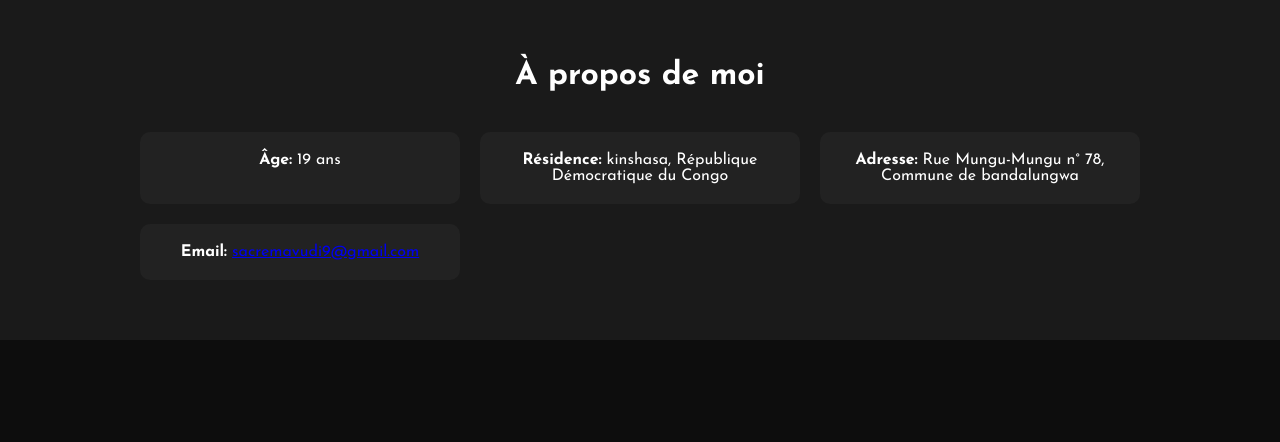
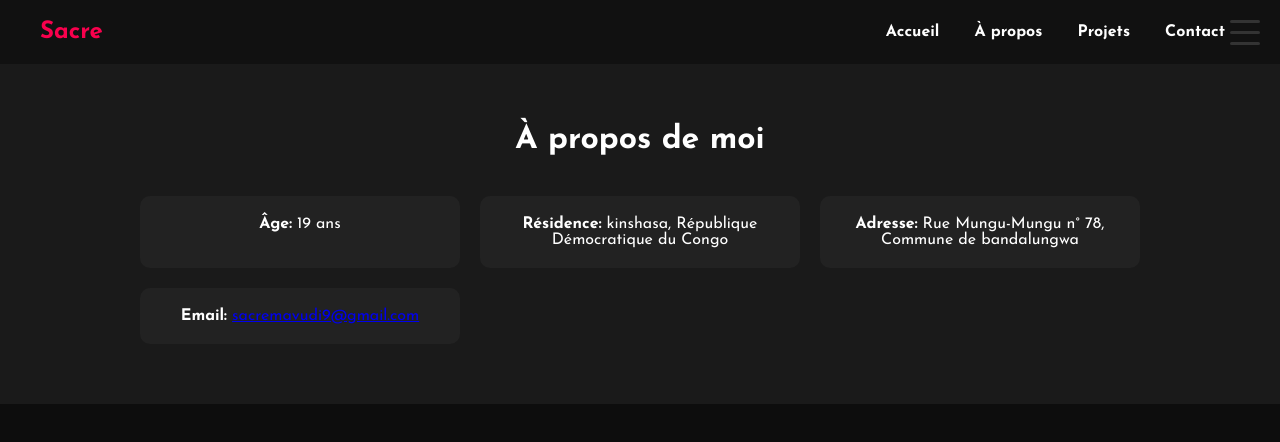
Before and after one commit to hackermanCA/mon_portfolio2, a plain HTML site: page apropos.html in a window 1280 px wide. Drawn offline with Linux system fonts and the light colour scheme.

Commit message:
modification rapide

```diff
--- a/apropos.html
+++ b/apropos.html
@@ -9,6 +9,30 @@
     </head>
 
 <body>
+
+    <div class="menu-burger" id="menuBurger">
+        <div></div>
+        <div></div>
+        <div></div>
+
+    </div>
+    <div class="menu" id="menu">
+        <a href="apropos.html">À propos</a>
+        <a href="#contact">Me contacter</a>
+        <a href="#telecharger">Télécharger</a>
+
+    </div>
+    <header>
+        <h1>Sacre</h1>
+        <nav>
+            <a href="#accueil">Accueil</a>
+            <a href="apropos.html">À propos</a>
+            <a href="#">Projets</a>
+            <a href="#">Contact</a>
+        </nav>
+    </header>
+
+
     <section class="resume">
     <h3>À propos de moi</h3>
     <div class="info-grid">
```
